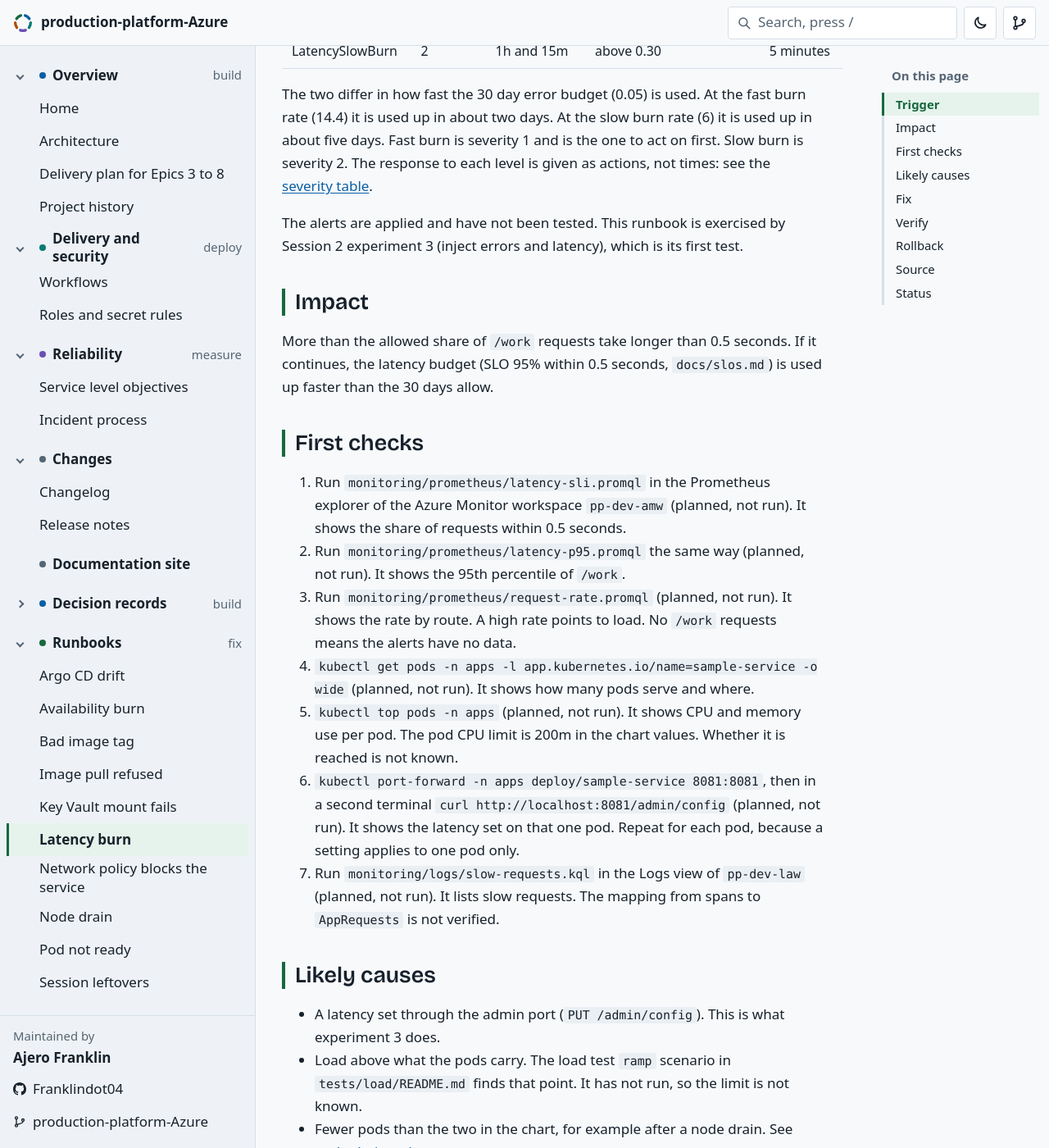
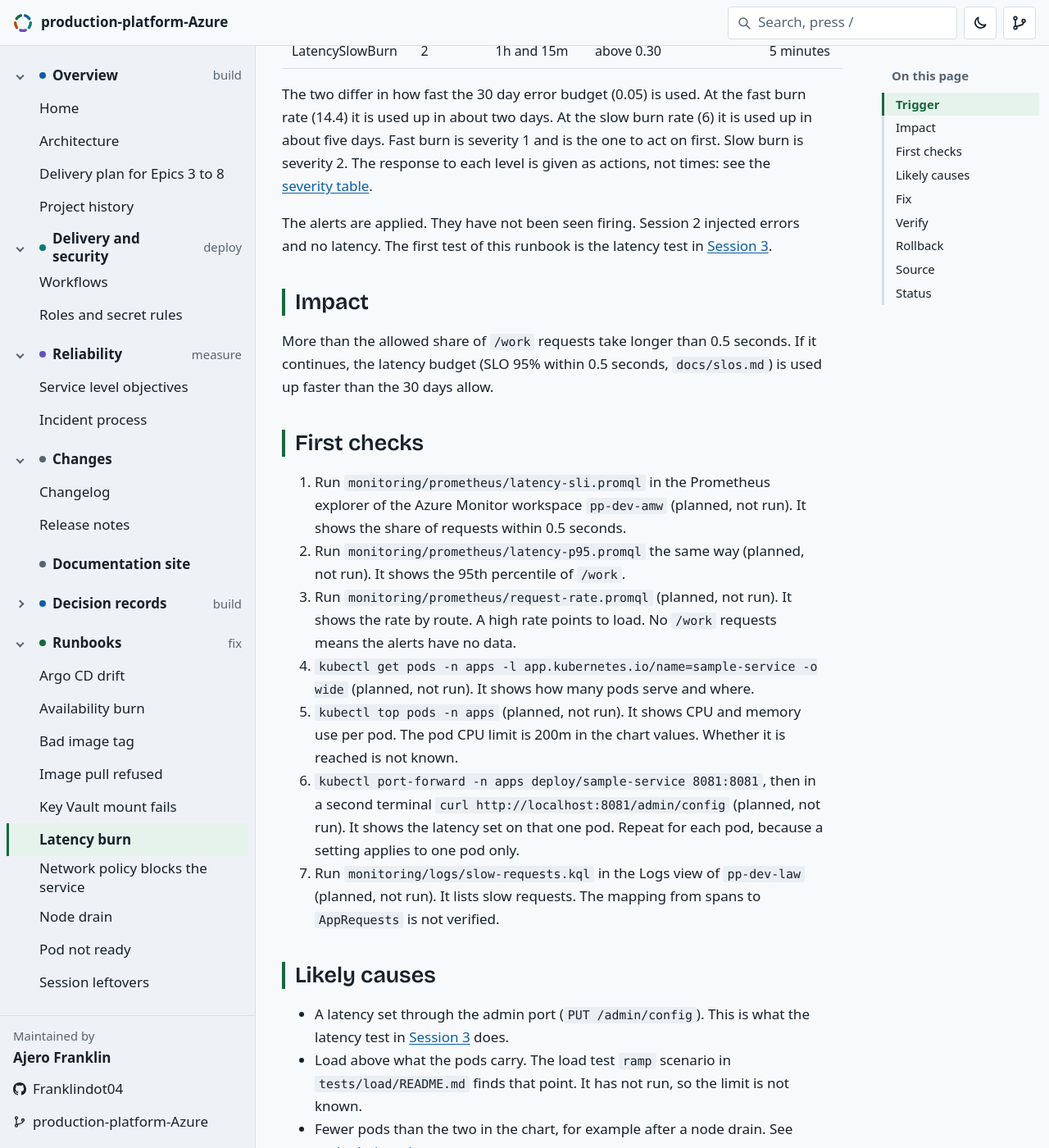
Before and after one commit to Franklindot04/production-platform-Azure, a Jekyll site: the page built from docs/runbooks/latency-burn.md, in a window 1280 px wide and 1400 px high, scrolled down 407 px. Shown: the whole window at 82% size. Built offline with Jekyll 4.4.1, drawn with Linux system fonts in a browser that asks for light colours; some web fonts are replaced; our own code applies the rules of GitHub Pages for plain Markdown files; comment, search, counter and statistics services are not loaded; some of the changed text lies outside the part shown.

Commit message:
point the latency-burn runbook to the session 3 latency test (#41)

```diff
--- a/docs/runbooks/latency-burn.md
+++ b/docs/runbooks/latency-burn.md
@@ -11,7 +11,7 @@ One of two alerts in the rule group `pp-dev-slo-alerts` (`infrastructure/environ
 
 The two differ in how fast the 30 day error budget (0.05) is used. At the fast burn rate (14.4) it is used up in about two days. At the slow burn rate (6) it is used up in about five days. Fast burn is severity 1 and is the one to act on first. Slow burn is severity 2. The response to each level is given as actions, not times: see the [severity table](../incident-process.md).
 
-The alerts are applied and have not been tested. This runbook is exercised by Session 2 experiment 3 (inject errors and latency), which is its first test.
+The alerts are applied. They have not been seen firing. Session 2 injected errors and no latency. The first test of this runbook is the latency test in [Session 3](../sessions/session-3.md).
 
 ## Impact
 
@@ -29,7 +29,7 @@ More than the allowed share of `/work` requests take longer than 0.5 seconds. If
 
 ## Likely causes
 
-- A latency set through the admin port (`PUT /admin/config`). This is what experiment 3 does.
+- A latency set through the admin port (`PUT /admin/config`). This is what the latency test in [Session 3](../sessions/session-3.md) does.
 - Load above what the pods carry. The load test `ramp` scenario in `tests/load/README.md` finds that point. It has not run, so the limit is not known.
 - Fewer pods than the two in the chart, for example after a node drain. See [node-drain.md](node-drain.md).
 - The starting latency in the chart values (`settings.latency`, default "0s") was changed in Git.
@@ -57,7 +57,7 @@ The fix in step 1 and step 2 sets the service back to its chart values. There is
 
 ## Source
 
-The alerts LatencyFastBurn and LatencySlowBurn, ADR 0028, `docs/slos.md`, and Session 2 experiment 3.
+The alerts LatencyFastBurn and LatencySlowBurn, ADR 0028, `docs/slos.md`, and the latency test in [Session 3](../sessions/session-3.md).
 
 ## Status
 
```
